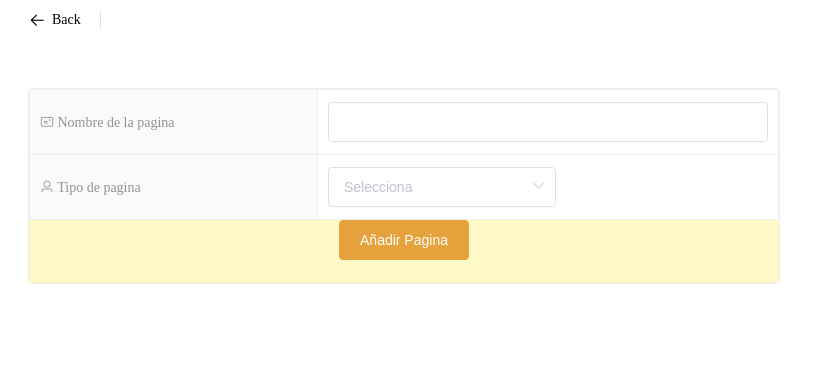
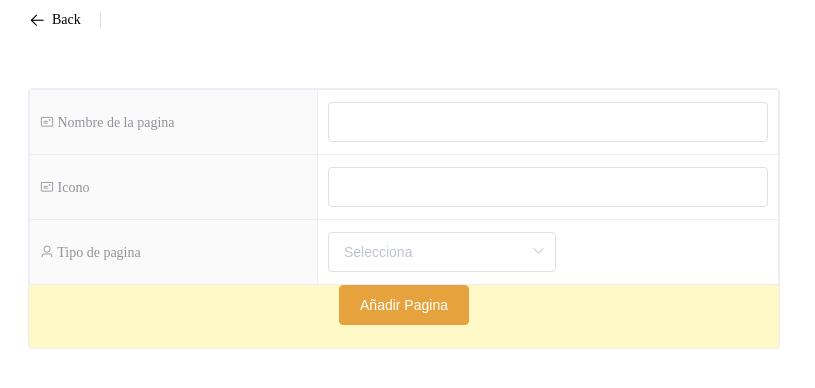
Before and after one commit to freddyamarante/soa_ejemplo, a Nuxt app: page /addpage in a window 1280 px wide. Shown: the top 388 px of the page, without its empty margins (0-815 px from the left). Built offline with nearby package versions, Linux system fonts and the light colour scheme.

Commit message:
Add icon in format

```diff
--- a/components/PageForm.vue
+++ b/components/PageForm.vue
@@ -16,6 +16,13 @@
             Nombre de la pagina
           </template>
           <el-input v-model="form.pageName" clearable> </el-input>
+        </el-descriptions-item>
+        <el-descriptions-item :span="3">
+          <template slot="label">
+            <i class="el-icon-postcard"></i>
+            Icono
+          </template>
+          <el-input v-model="form.icon" clearable> </el-input>
         </el-descriptions-item>
         <el-descriptions-item :span="3">
           <template slot="label">
@@ -48,6 +55,7 @@ export default {
     return {
       form: {
         pageName: '',
+        icon: '',
         typeContent: ''
       },
       options: [{
```
